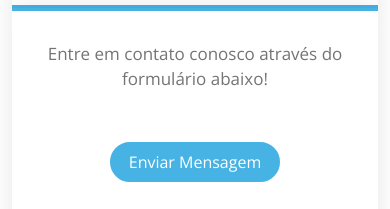
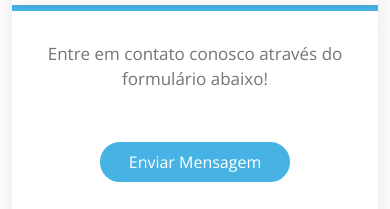
Before and after one commit to rafaelmings/mogismartech, a plain HTML site: page index.html in a window 390 px wide. Shown: the part 8100-8309 px from the top of the page. Drawn offline with nearby package versions, Linux system fonts and the light colour scheme.

Commit message:
botao form mobile

```diff
--- a/index.html
+++ b/index.html
@@ -437,7 +437,7 @@
           <div class="col-lg-7 d-flex align-items-stretch" style="text-align: center;">
             <div class="info">
               <p style="color: #757474; font-size: 17px; margin-left: -60px;">Entre em contato conosco através do formulário abaixo!</p>
-              <div class="text-center"><button type="submit" style="margin: 20px 0px 30px 0px; background-color: #47b2e4; border: #47b2e4 solid; border-radius: 20px; width: 170px; height: 40px;"><a href="https://docs.google.com/forms/d/e/1FAIpQLSfLGV8qhBflFoAvCQux8Qbwe__MJhAbKVnGgCYqJbEJ4vHSMQ/viewform?usp=sf_link" style="color: white;" target="blank">Enviar Mensagem</a></button></div>
+              <div class="text-center"><button type="submit" style="margin: 20px 0px 30px 0px; background-color: #47b2e4; border: #47b2e4 solid; border-radius: 20px; width: 190px; height: 40px;"><a href="https://docs.google.com/forms/d/e/1FAIpQLSfLGV8qhBflFoAvCQux8Qbwe__MJhAbKVnGgCYqJbEJ4vHSMQ/viewform?usp=sf_link" style="color: white;" target="blank">Enviar Mensagem</a></button></div>
               <img src="src/assets/img/contato.png" class="img-fluid animated" alt="" width="380px" style="margin-bottom: 0;">
             </div>
           </div>
```
